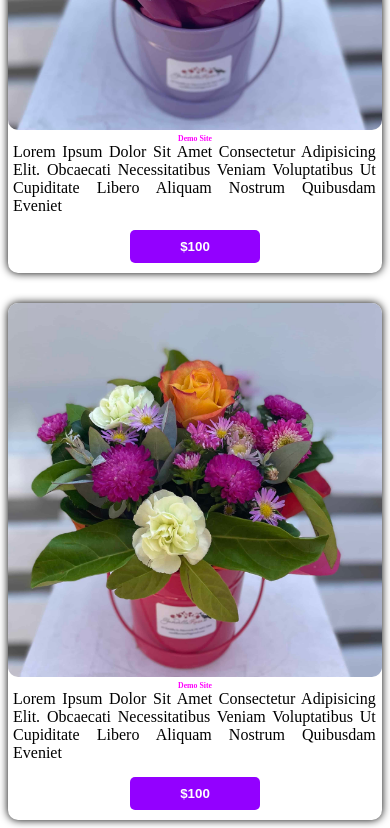
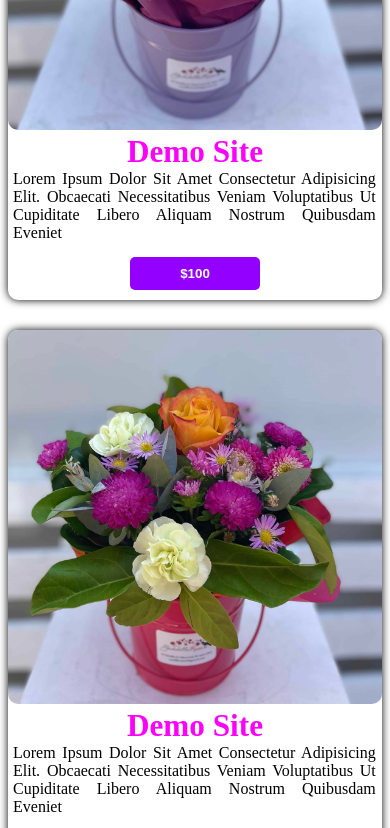
Before and after one commit to skswapan/Floria, a plain HTML site: page index.html in a window 390 px wide. Shown: the part 4920-5748 px from the top of the page. Drawn offline with Linux system fonts and the light colour scheme; a web font is replaced by a local one.

Commit message:
Update style.css

```diff
--- a/css/style.css
+++ b/css/style.css
@@ -685,7 +685,7 @@ body{}
        width: 100%;
     }
     .shop h1{
-
+        font-size: 8vw;
     }
     .shop p{
 
```
